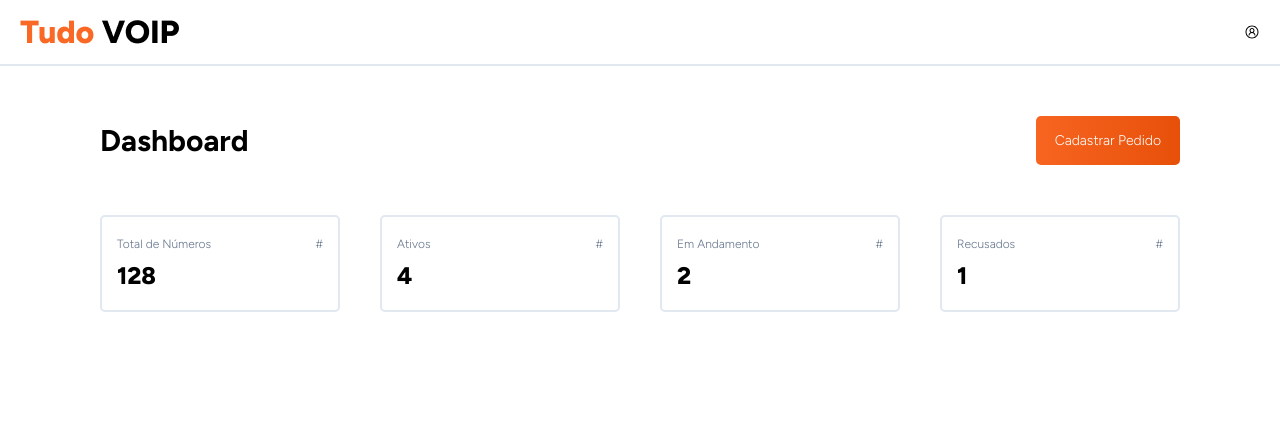
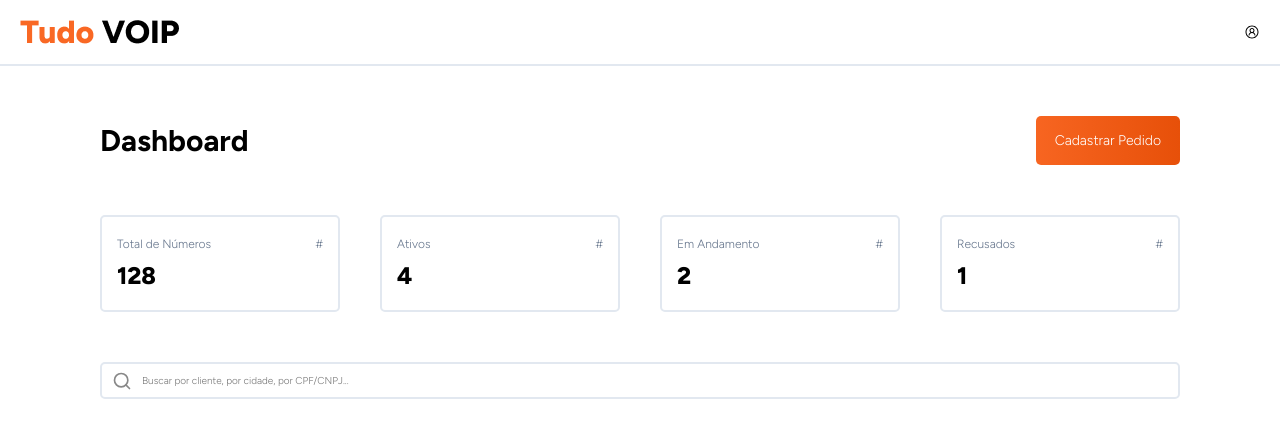
Before and after one commit to viitor14/front-tudo-voip, a React (Vite) app: page / in a window 1280 px wide. Shown: the top 438 px of the page. Built offline with nearby package versions, Linux system fonts and the light colour scheme.

Commit message:
criação do components input

```diff
--- /dev/null
+++ b/src/components/Input/Index.jsx
@@ -0,0 +1,10 @@
+import { InputWrapper, StyledInput, Icon } from './styled';
+
+export default function InputWithIcon(props) {
+  return (
+    <InputWrapper>
+      <StyledInput {...props} />
+      <Icon size={20} />
+    </InputWrapper>
+  );
+}
--- /dev/null
+++ b/src/components/Input/styled.js
@@ -0,0 +1,27 @@
+import styled from 'styled-components';
+import { FiSearch } from 'react-icons/fi';
+import { borderColor } from '../../config/colors';
+
+export const InputWrapper = styled.div`
+  position: relative;
+  width: 100%;
+`;
+
+export const StyledInput = styled.input`
+  width: 100%;
+  padding: 10px 40px 10px 40px; // espaço para o ícone
+  border: 2px solid ${borderColor};
+  border-radius: 5px;
+  font-family: 'Figtree', sans-serif;
+  font-weight: 300;
+  font-size: 10px;
+`;
+
+export const Icon = styled(FiSearch)`
+  position: absolute;
+  left: 12px;
+  top: 50%;
+  transform: translateY(-50%);
+  color: #888;
+  pointer-events: none;
+`;
--- a/src/pages/Home/Home.jsx
+++ b/src/pages/Home/Home.jsx
@@ -1,6 +1,8 @@
 import { Container } from '../../styles/GlobalStyles';
 import { DivTitle, Title, BoxInfoDashboard } from './styled';
+
 import InfoDashboard from '../../components/InfoDashboard/Index';
+import InputWithIcon from '../../components/Input/Index';
 
 export default function Home() {
   return (
@@ -9,12 +11,14 @@ export default function Home() {
         <Title>Dashboard</Title>
         <button>Cadastrar Pedido</button>
       </DivTitle>
+
       <BoxInfoDashboard>
         <InfoDashboard title="Total de Números" number={128} />
         <InfoDashboard title="Ativos" number={4} />
         <InfoDashboard title="Em Andamento" number={2} />
         <InfoDashboard title="Recusados" number={1} />
       </BoxInfoDashboard>
+      <InputWithIcon placeholder="Buscar por cliente, por cidade, por CPF/CNPJ..." />
     </Container>
   );
 }
```
